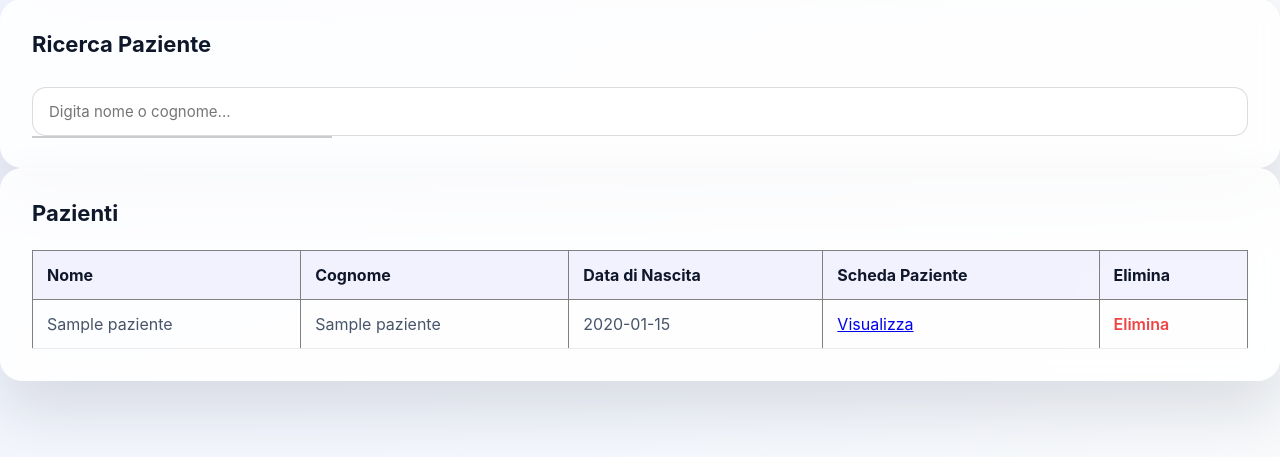
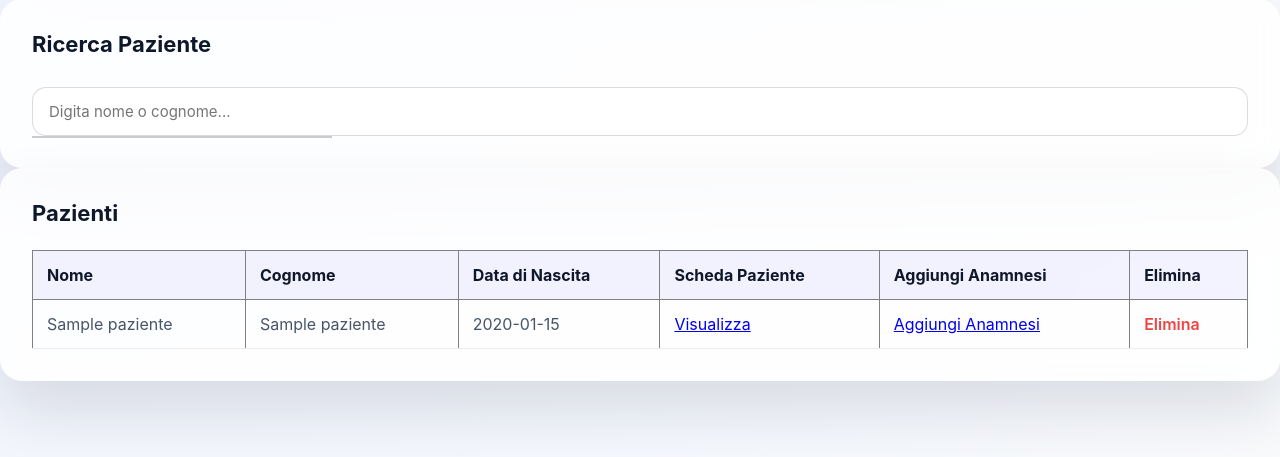
Before and after one commit to matteocalamai07-bot/igea, a PHP site: page /pazienti.php in a window 1280 px wide. Shown: the part 319-776 px from the top of the page. Run offline with PHP 8.4, Linux system fonts and the light colour scheme; tables that the repository leaves empty hold one stand-in row (values such as "Sample post").

Commit message:
Add files via upload

```diff
--- a/pazienti.php
+++ b/pazienti.php
@@ -81,6 +81,7 @@ if ($conn->connect_error) {
             <th>Cognome</th>
             <th>Data di Nascita</th>
             <th>Scheda Paziente</th>
+            <th>Aggiungi Anamnesi
             <th>Elimina</th>
         </tr>
 
@@ -96,6 +97,11 @@ if ($conn->connect_error) {
             echo "<td>
                     <a href='scheda_paziente.php?id={$row['id']}'>
                     Visualizza
+                    </a>
+                  </td>";
+            echo "<td>
+                    <a href='aggiungi_anamnesi.php?id={$row['id']}'>
+                    Aggiungi Anamnesi
                     </a>
                   </td>";
             echo "<td>
```
